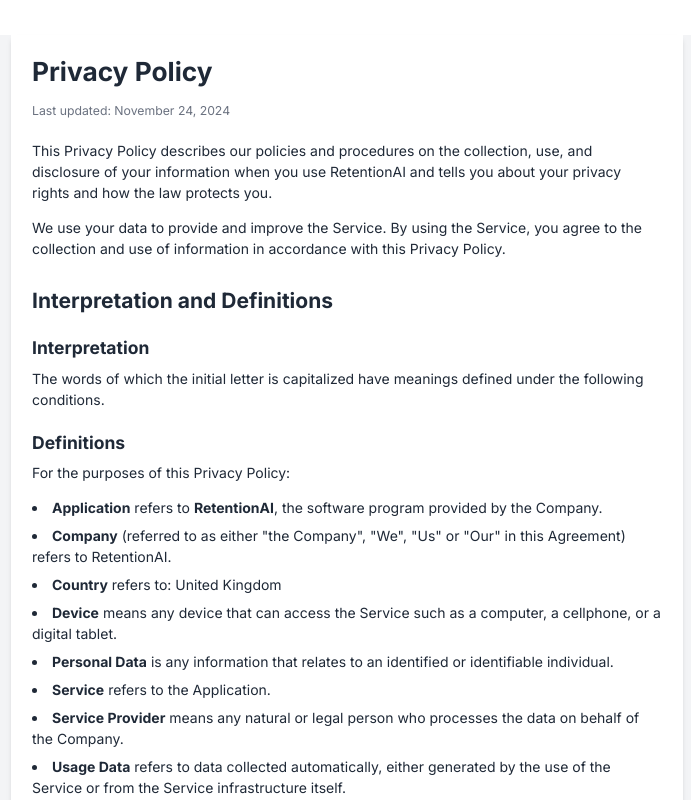
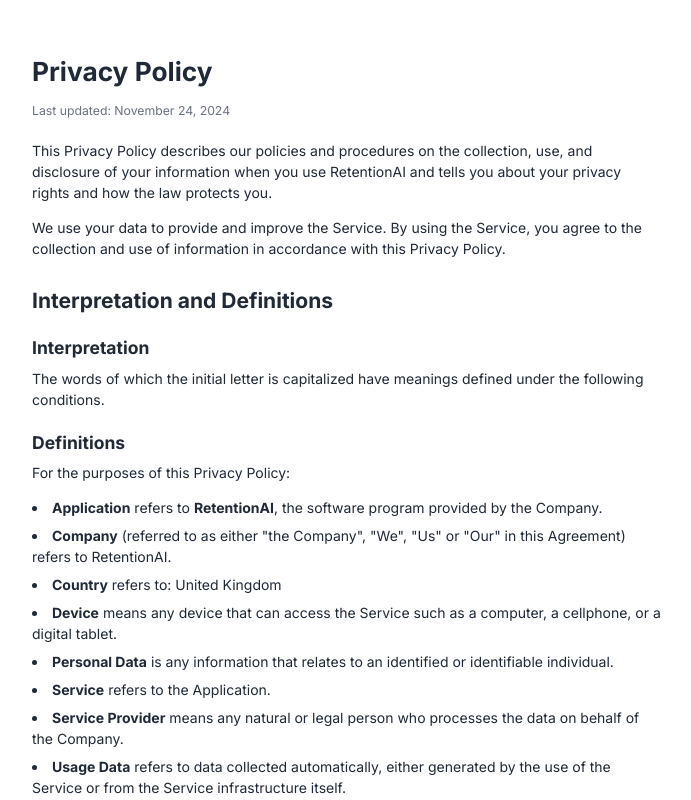
Before and after one commit to calebareeveso/calebareeveso.com, a Next.js app: page /privacypolicies/retentionai in a window 1280 px wide. Shown: the top 800 px of the page, without its empty margins (293-984 px from the left). Built offline with nearby package versions, Linux system fonts and the light colour scheme.

Commit message:
feat: privacy policy for retentionAI

```diff
--- a/pages/privacypolicies/retentionai.js
+++ b/pages/privacypolicies/retentionai.js
@@ -2,8 +2,8 @@
 
 export default function Retnetionai() {
   return (
-    <main className="bg-gray-100 text-gray-800">
-      <div class="max-w-3xl mx-auto p-6 bg-white shadow-md mt-10">
+    <main className="text-gray-800">
+      <div class="max-w-3xl mx-auto p-6 bg-white mt-10">
         <h1 class="text-3xl font-bold mb-4">Privacy Policy</h1>
         <p class="text-sm text-gray-500 mb-6">
           Last updated: November 24, 2024
```
